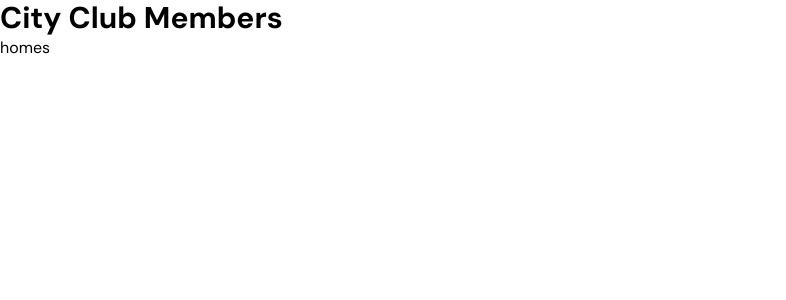
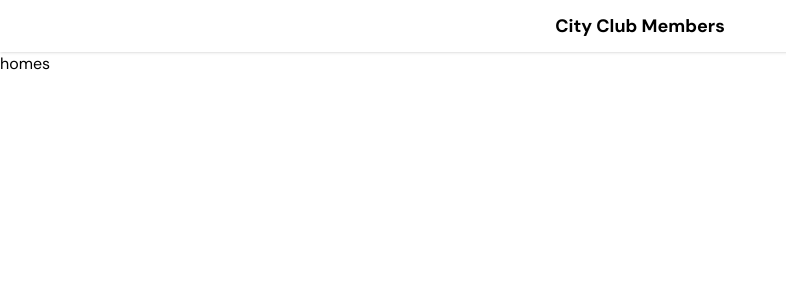
Before and after one commit to keithmifsud/member.damsonandwilde.co.uk, a Nuxt app: page / in a window 1280 px wide. Shown: the top 300 px of the page, without its empty margins (0-786 px from the left). Built offline with nearby package versions, Linux system fonts and the light colour scheme.

Commit message:
:lipsick: :bento: Homepage header

```diff
--- a/components/Header.vue
+++ b/components/Header.vue
@@ -1,11 +1,18 @@
 <template>
-  <div class="text-3xl font-bold">
-    City Club Members
+  <div class="text-lg font-bold flex w-full justify-center p-3 shadow">
+    <div>{{ text }}</div>
   </div>
 </template>
 
 <script setup>
 
+const props = defineProps({
+  text: {
+    type: String,
+    required: true,
+  }
+})
+
 </script>
 
 <style scoped>
--- a/pages/index.vue
+++ b/pages/index.vue
@@ -1,6 +1,6 @@
 <template>
   <div>
-    <Header />
+    <Header text="City Club Members"/>
     homes
   </div>
 </template>
```
